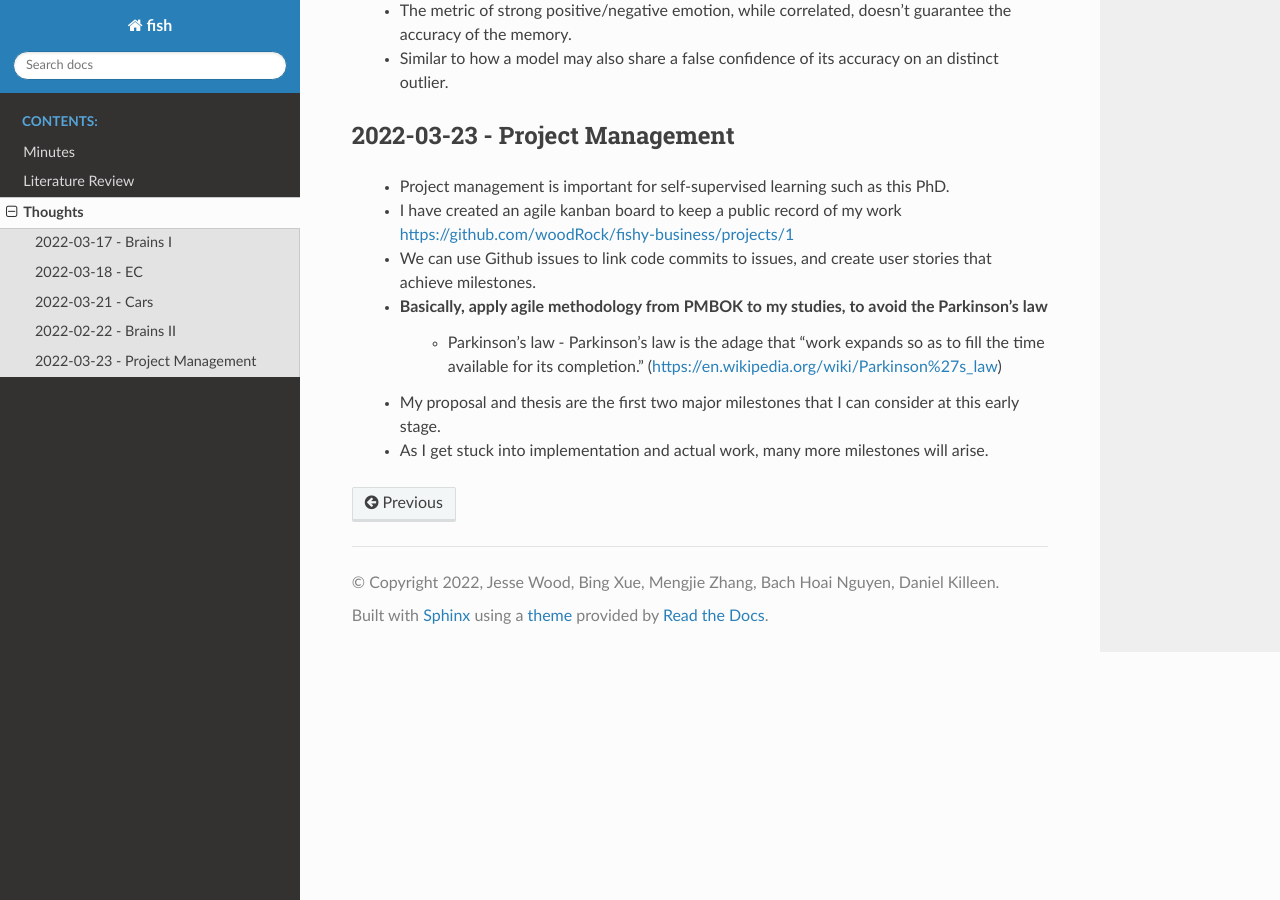
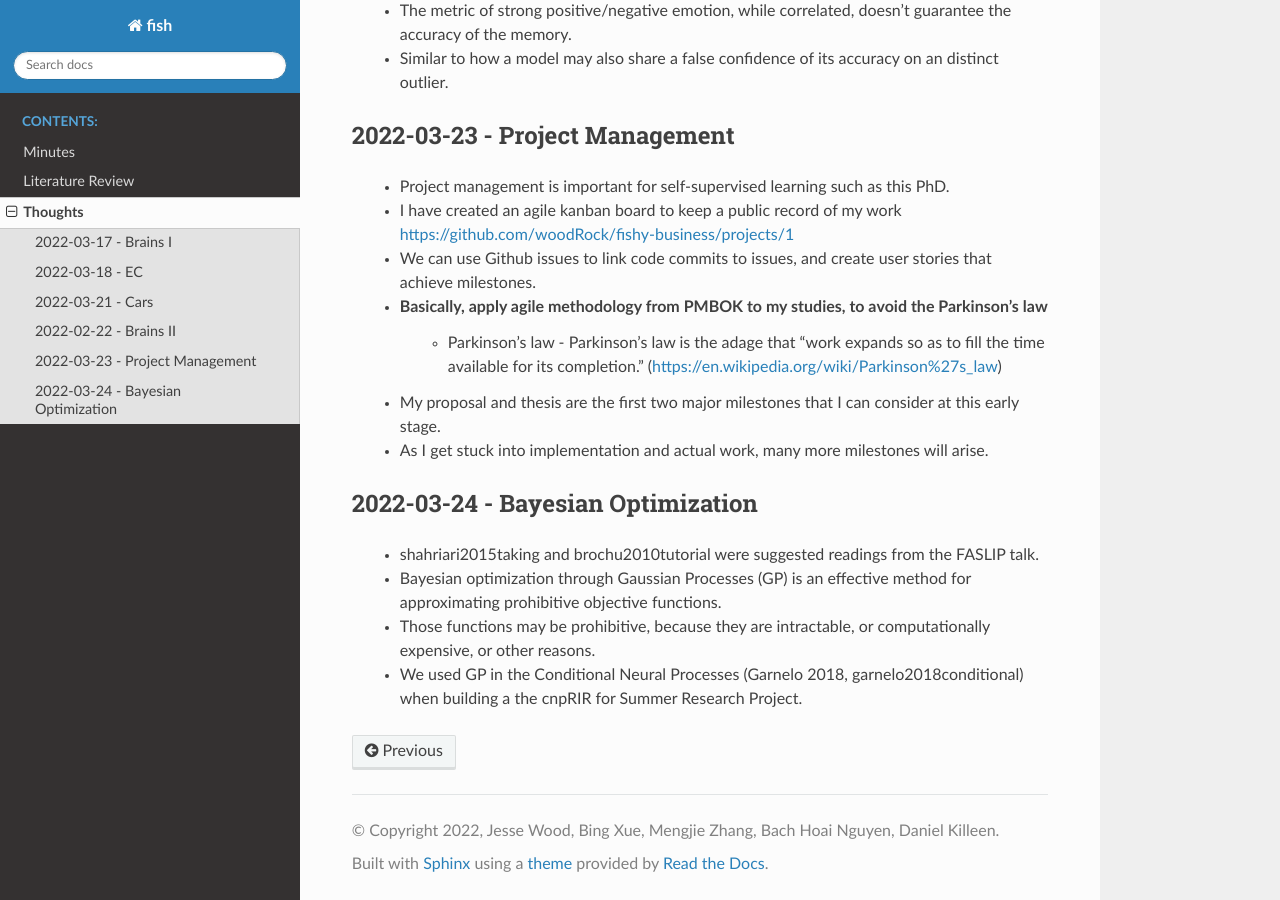
Before and after one commit to woodRock/fishy-business, a Sphinx documentation site: the page built from docs/source/thoughts.rst, in a window 1280 px wide and 900 px high, scrolled down 2973 px. Built offline with Sphinx 7.4.7 and the Read the Docs theme 2.0.0, drawn with Linux system fonts in a browser that asks for light colours.

Commit message:
Thoughts ...

```diff
--- a/docs/source/thoughts.rst
+++ b/docs/source/thoughts.rst
@@ -100,3 +100,10 @@ brewer2006brown
         * Parkinson's law - Parkinson's law is the adage that "work expands so as to fill the time available for its completion." (https://en.wikipedia.org/wiki/Parkinson%27s_law)
     * My proposal and thesis are the first two major milestones that I can consider at this early stage.
     * As I get stuck into implementation and actual work, many more milestones will arise.
+
+2022-03-24 - Bayesian Optimization
+----------------------------------
+    * shahriari2015taking and brochu2010tutorial were suggested readings from the FASLIP talk.
+    * Bayesian optimization through Gaussian Processes (GP) is an effective method for approximating prohibitive objective functions.
+    * Those functions may be prohibitive, because they are intractable, or computationally expensive, or other reasons.
+    * We used GP in the Conditional Neural Processes (Garnelo 2018, garnelo2018conditional) when building a the cnpRIR for Summer Research Project.
```
Also changed, not shown: docs/source/papers.rst (+7 -0 lines).
